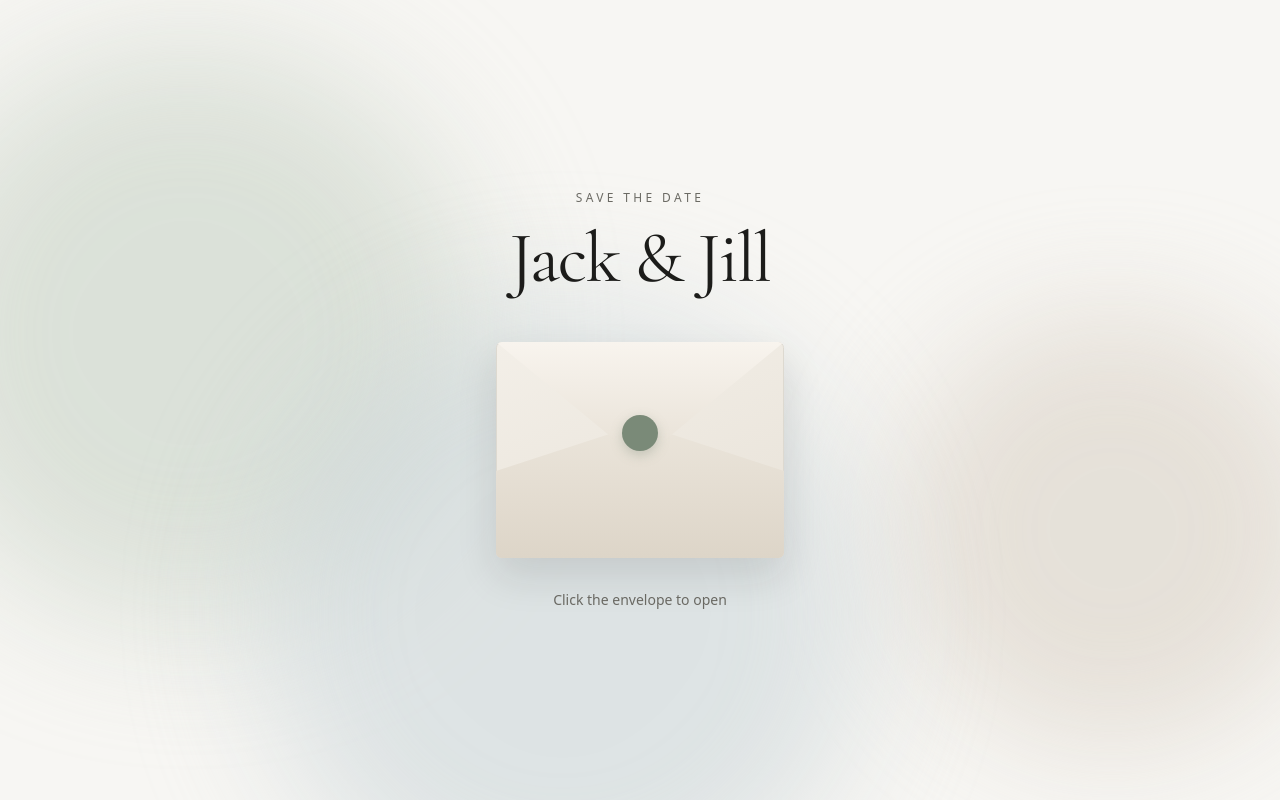
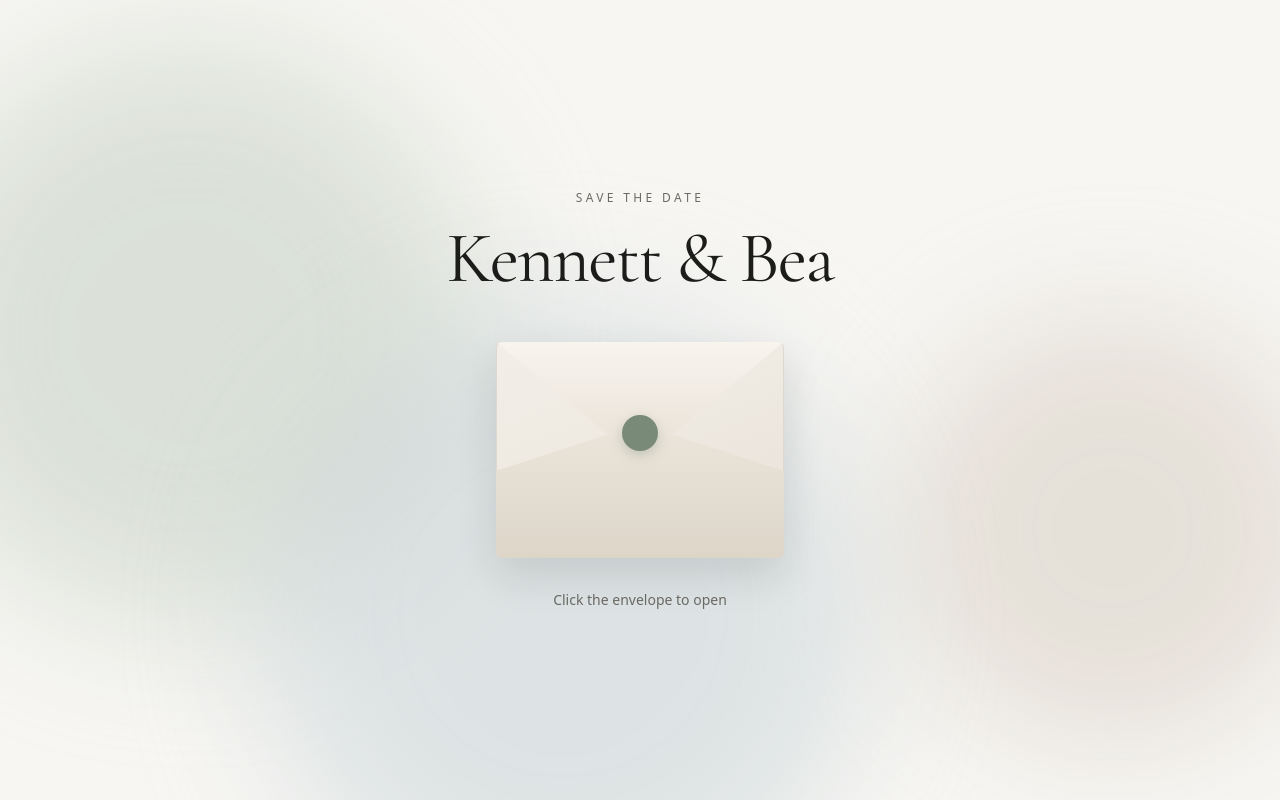
Before and after one commit to jigolaurito93/nuptial-suite, a Next.js app: page / in a window 1280 px wide. Built offline with nearby package versions, Linux system fonts and the light colour scheme.

Commit message:
Update wedding invitation details: change couple names to Kennett Ramos & Bea Alibutud, update wedding date to February 8, 2028, and adjust RSVP deadline to January 8, 2028. Modify README and layout metadata accordingly.

```diff
--- a/src/app/layout.tsx
+++ b/src/app/layout.tsx
@@ -7,8 +7,9 @@ import "@fontsource/cormorant-garamond/latin-700.css";
 import "./globals.css";
 
 export const metadata: Metadata = {
-  title: "Jack & Jill — Save the Date",
-  description: "You are invited to celebrate the wedding of Jack and Jill.",
+  title: "Kennett & Bea — Save the Date",
+  description:
+    "You are invited to celebrate the wedding of Kennett Ramos and Bea Alibutud.",
 };
 
 export default function RootLayout({
--- a/src/components/invitation/sections/RsvpSection.tsx
+++ b/src/components/invitation/sections/RsvpSection.tsx
@@ -1,3 +1,4 @@
+import { invitation } from "@/content/invitation";
 import { SectionHeading } from "@/components/invitation/SectionHeading";
 import { RsvpForm } from "@/components/invitation/RsvpForm";
 
@@ -10,7 +11,7 @@ export function RsvpSection() {
       <SectionHeading
         eyebrow="Kindly reply"
         title="RSVP"
-        description="Let us know if you will join us. Please respond by 20 May 2027."
+        description={`Let us know if you will join us. Please respond by ${invitation.rsvpByLabel}.`}
       />
       <div className="mt-14">
         <RsvpForm />
--- a/src/content/invitation.ts
+++ b/src/content/invitation.ts
@@ -1,12 +1,14 @@
 export const invitation = {
   couple: {
-    partnerOne: "Jack",
-    partnerTwo: "Jill",
-    displayNames: "Jack & Jill",
+    partnerOne: "Kennett",
+    partnerTwo: "Bea",
+    displayNames: "Kennett & Bea",
+    fullNames: "Kennett Ramos & Bea Alibutud",
   },
-  weddingDate: "2027-06-20T15:00:00+08:00",
-  weddingDateLabel: "Saturday, 20 June 2027",
+  weddingDate: "2028-02-08T15:00:00+08:00",
+  weddingDateLabel: "Tuesday, 8 February 2028",
   weddingTimeLabel: "3:00 PM",
+  rsvpByLabel: "8 January 2028",
   saveTheDateEyebrow: "Save the date",
   envelopeHint: "Click the envelope to open",
   message:
@@ -160,9 +162,10 @@ export const invitation = {
     ],
     bank: {
       bankName: "Sample Bank PH",
-      accountName: "Jack Smith & Jill Rivera",
+      accountName: "Kennett Ramos & Bea Alibutud",
       accountNumber: "0000-1234-5678",
-      payload: "BANK:Sample Bank PH|ACCT:0000-1234-5678|NAME:Jack & Jill",
+      payload:
+        "BANK:Sample Bank PH|ACCT:0000-1234-5678|NAME:Kennett Ramos & Bea Alibutud",
       disclaimer:
         "Sample QR for demo only — replace with real account details later.",
     },
@@ -184,14 +187,14 @@ export const invitation = {
         "Yes — children are welcome. A quiet room will be available at the reception if little ones need a break.",
     },
     {
-      question: "What is the weather like in June?",
+      question: "What is the weather like in February?",
       answer:
         "Tagaytay evenings can be cool and breezy. A light jacket or shawl is a good idea.",
     },
     {
       question: "How do I RSVP?",
       answer:
-        "Use the RSVP section on this page. Kindly respond by 20 May 2027 so we can finalize seating.",
+        "Use the RSVP section on this page. Kindly respond by 8 January 2028 so we can finalize seating.",
     },
   ],
   seeYouThere: {
```
Also changed, not shown: 1 other file (tests, documents, lock files or other folders).
